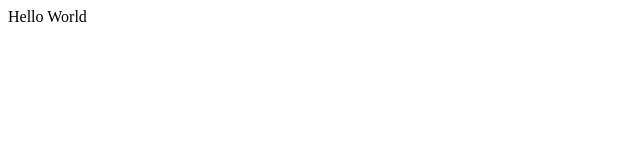
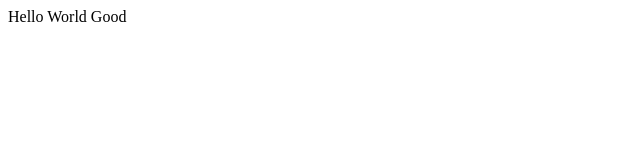
Before and after one commit to Sweta8155/flutter-demo, a plain HTML site: page index.html in a window 1280 px wide. Shown: the full height of the page, 0-640 px from the left. Drawn offline with Linux system fonts and the light colour scheme.

Commit message:
Good is added

```diff
--- a/index.html
+++ b/index.html
@@ -1 +1 @@
-<p>Hello World</p>
+<p>Hello World Good</p>
```
